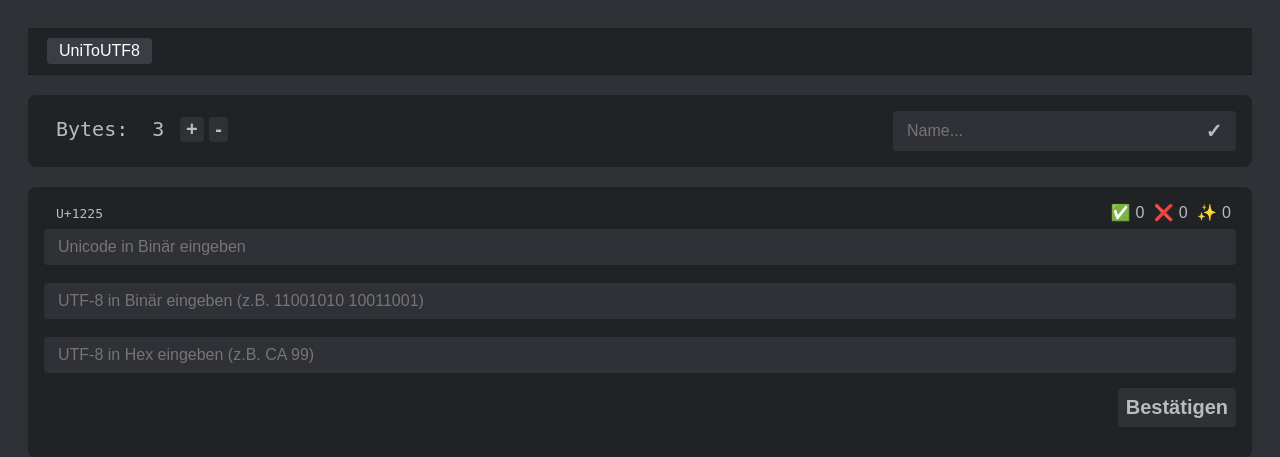
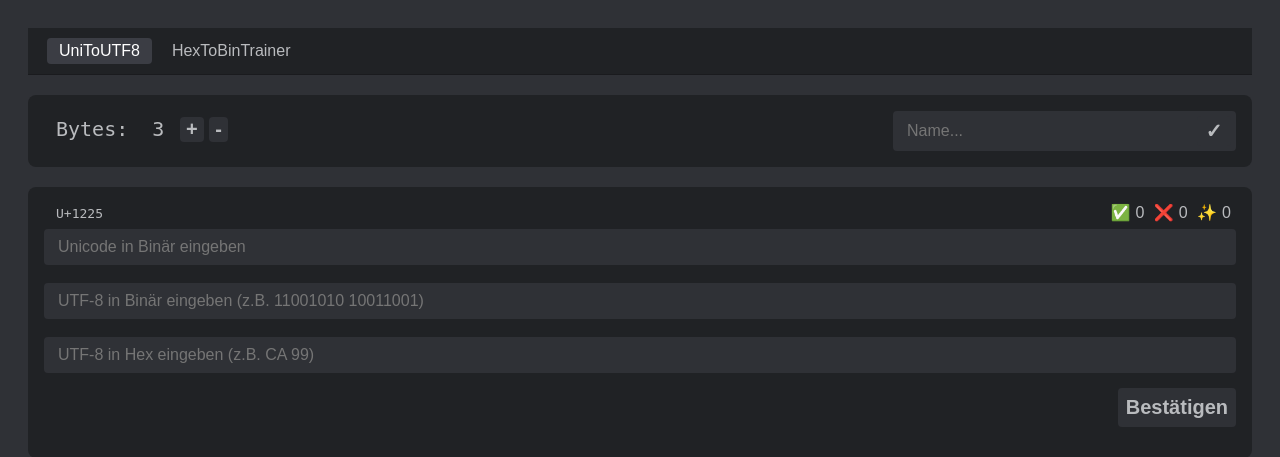
Before and after one commit to habnixzutun/unicodeToUTF8Trainer, a Flask app: page / in a window 1280 px wide. Shown: the top 457 px of the page. Run offline with Flask 3, Linux system fonts and the light colour scheme.

Commit message:
redirect to hextobin trainer

```diff
--- a/static/js/script.js
+++ b/static/js/script.js
@@ -17,6 +17,9 @@ document.addEventListener('DOMContentLoaded', () => {
             binUnicodeInput.placeholder = "Unicode in Binär eingeben";
             binInput.placeholder = "UTF-8 in Binär eingeben (z.B. 11001010 10011001)";
             hexInput.placeholder = "UTF-8 in Hex eingeben (z.B. CA 99)";
+            break;
+        case "HexToBinTrainer":
+            window.location.replace("http://server.albecker.eu/hextobin");
             break;
       }
       if (tmp != mode) {
--- a/templates/index.html
+++ b/templates/index.html
@@ -12,6 +12,7 @@
         <div class="container">
             <nav class="tab-nav">
                 <a href="" class="tab-item active">UniToUTF8</a>
+                <a href="" class="tab-item">HexToBinTrainer</a>
             </nav>
         </div>
         <!-- Ende Nav Bar -->
```
